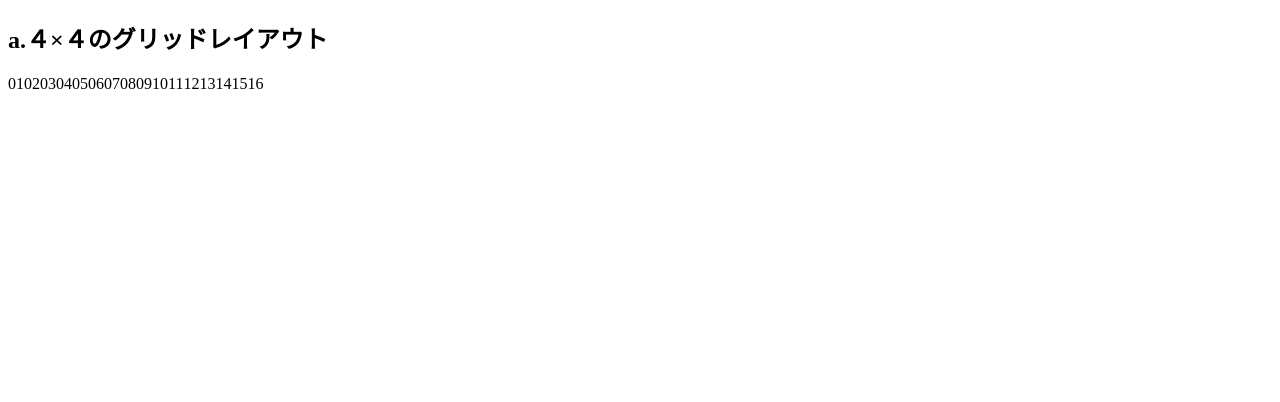
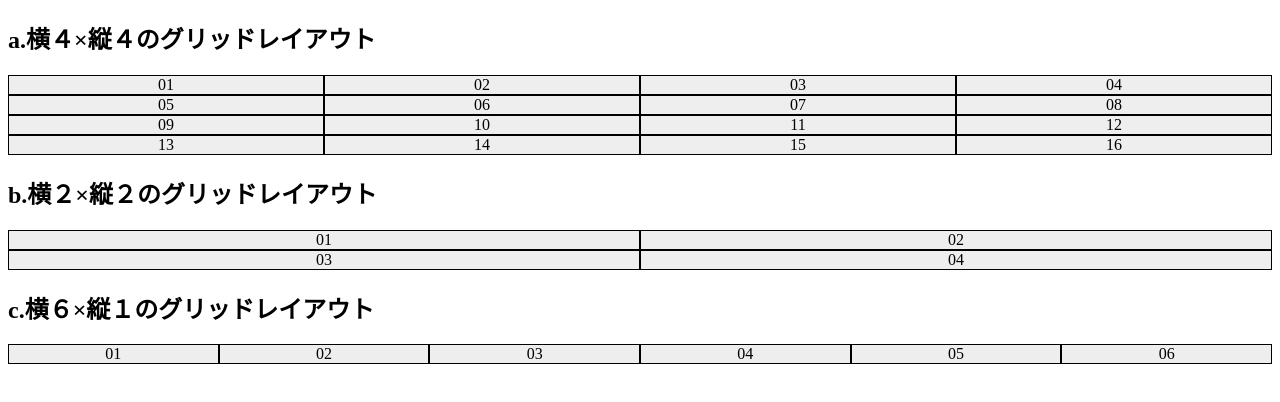
Before and after one commit to sueyoshi-net/w8-output, a plain HTML site: page html-css/index.html in a window 1280 px wide. Drawn offline with Linux system fonts and the light colour scheme.

Commit message:
グリッドレイアウト「４×４」「２×２」「６×１」を作成

```diff
--- a/html-css/index.html
+++ b/html-css/index.html
@@ -9,8 +9,8 @@
   </head>
   <body>
     <section class="section">
-      <h1>a.４×４のグリッドレイアウト</h1>
-      <div class="grid">
+      <h1>a.横４×縦４のグリッドレイアウト</h1>
+      <div class="grid grid-col-4">
         <div class="grid-item">01</div>
         <div class="grid-item">02</div>
         <div class="grid-item">03</div>
@@ -29,6 +29,26 @@
         <div class="grid-item">16</div>
       </div>
     </section>
+    <section class="section">
+      <h1>b.横２×縦２のグリッドレイアウト</h1>
+      <div class="grid grid-col-2">
+        <div class="grid-item">01</div>
+        <div class="grid-item">02</div>
+        <div class="grid-item">03</div>
+        <div class="grid-item">04</div>
+      </div>
+    </section>
+    <section class="section">
+      <h1>c.横６×縦１のグリッドレイアウト</h1>
+      <div class="grid1 grid-col-1">
+        <div class="grid-item">01</div>
+        <div class="grid-item">02</div>
+        <div class="grid-item">03</div>
+        <div class="grid-item">04</div>
+        <div class="grid-item">05</div>
+        <div class="grid-item">06</div>
+      </div>
+    </section>
     <script src="./app.js"></script>
   </body>
 </html>
--- a/html-css/style.css
+++ b/html-css/style.css
@@ -1,4 +1,31 @@
 @charset "utf-8";
+
 .grid {
   display: flex;
+  flex-wrap: wrap;
+  background-color: #eee;
 }
+.grid-col-4 > .grid-item {
+  width: 25%;
+  text-align: center;
+  border: 1px solid;
+  box-sizing: border-box;
+}
+.grid-col-2 .grid-item {
+  width: 50%;
+  text-align: center;
+  border: 1px solid;
+  box-sizing: border-box;
+}
+.grid1 {
+  display: flex;
+  font-weight: nowrap;
+  background-color: #eee;
+}
+.grid-col-1 .grid-item {
+  width: 100%;
+  text-align: center;
+  border: 1px solid;
+  box-sizing: border-box;
+  flex-wrap: nowrap;
+}
```
